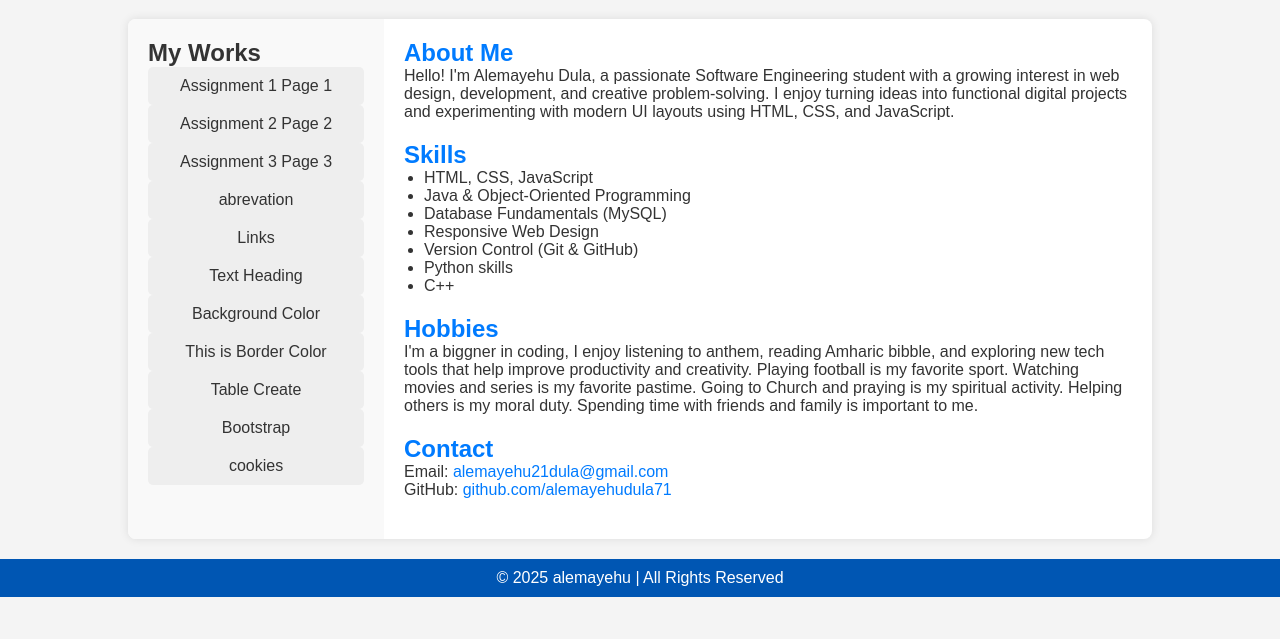
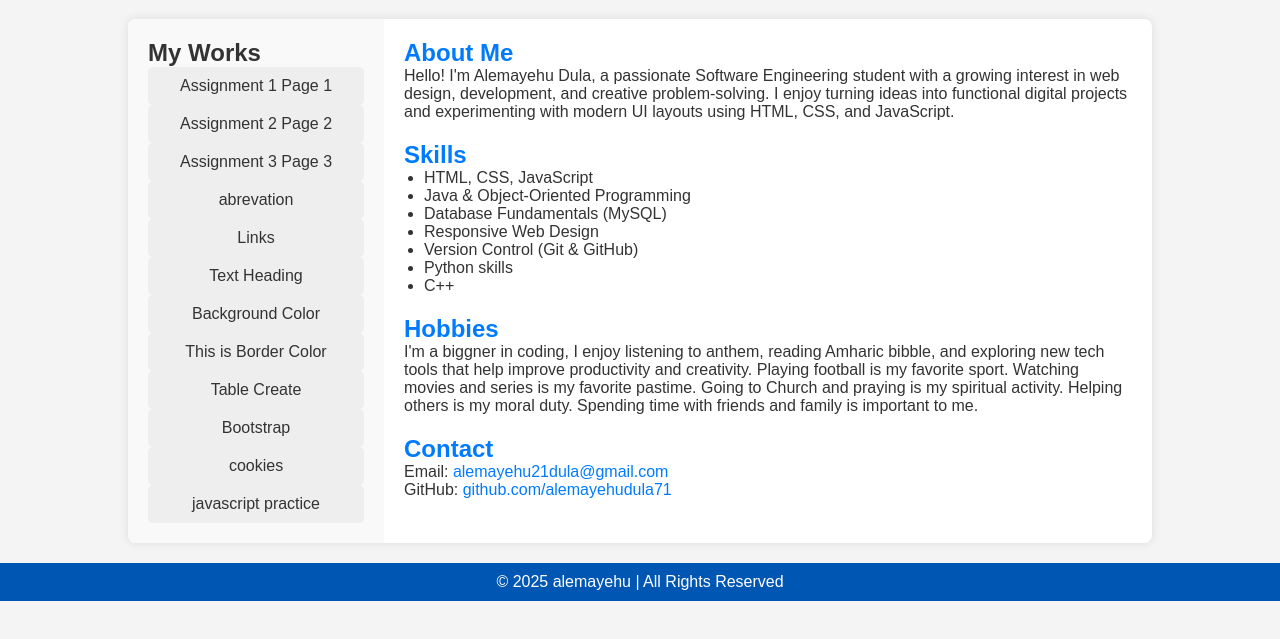
Before and after one commit to alemayehudula71/Web-design-and-programming, a plain HTML site: page index.html in a window 1280 px wide. Shown: the part 143-782 px from the top of the page. Drawn offline with Linux system fonts and the light colour scheme.

Commit message:
Update index.html

```diff
--- a/index.html
+++ b/index.html
@@ -179,6 +179,7 @@ footer {
                      <li><a href="Table.html">Table Create</a></li>
                      <li><a href="Bootstrap.html">Bootstrap</a></li>
                 <li><a href="cookies.html">cookies</a></li>
+                 <li><a href="practice 1.html">javascript practice</a></li>
 
 
             </ul>
```
